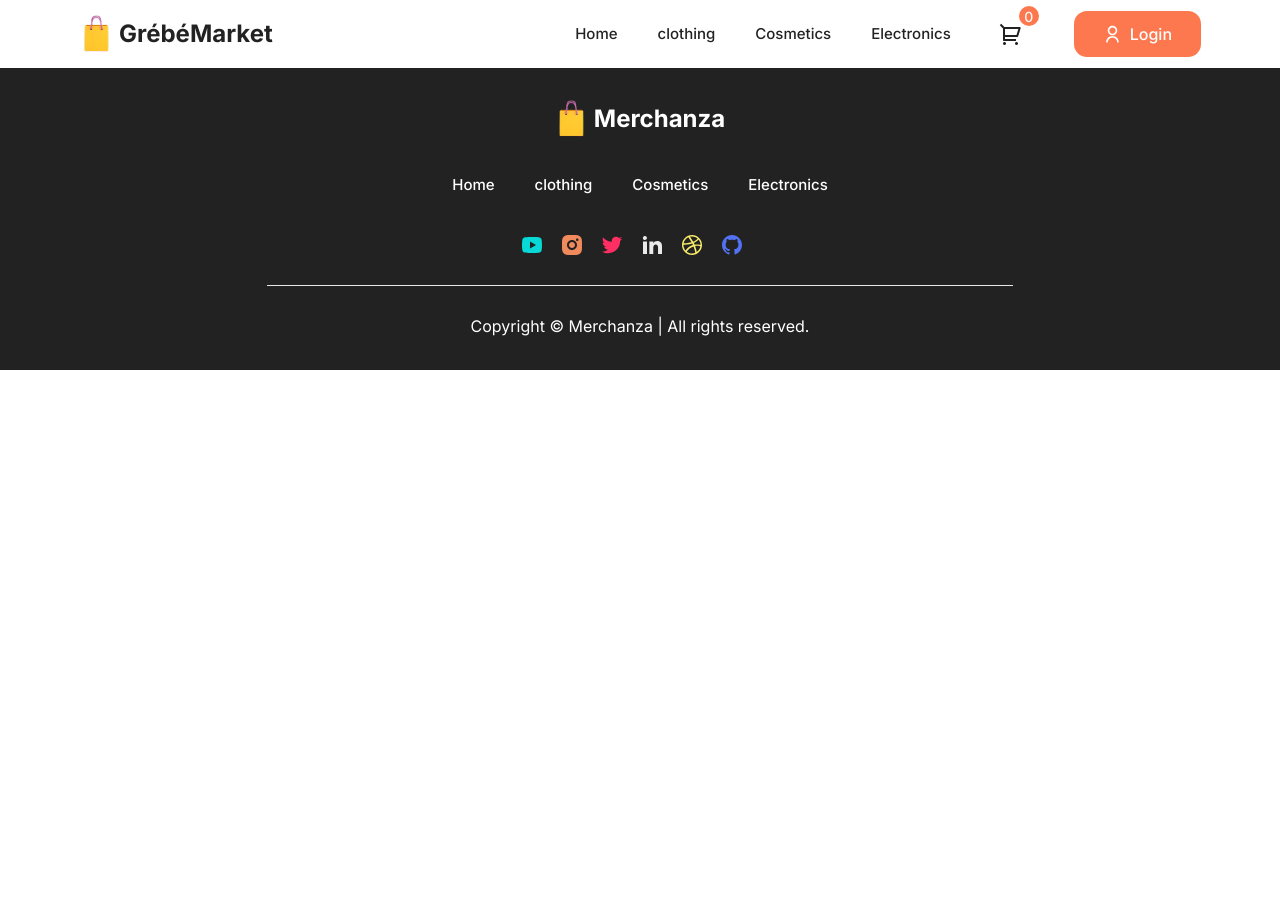
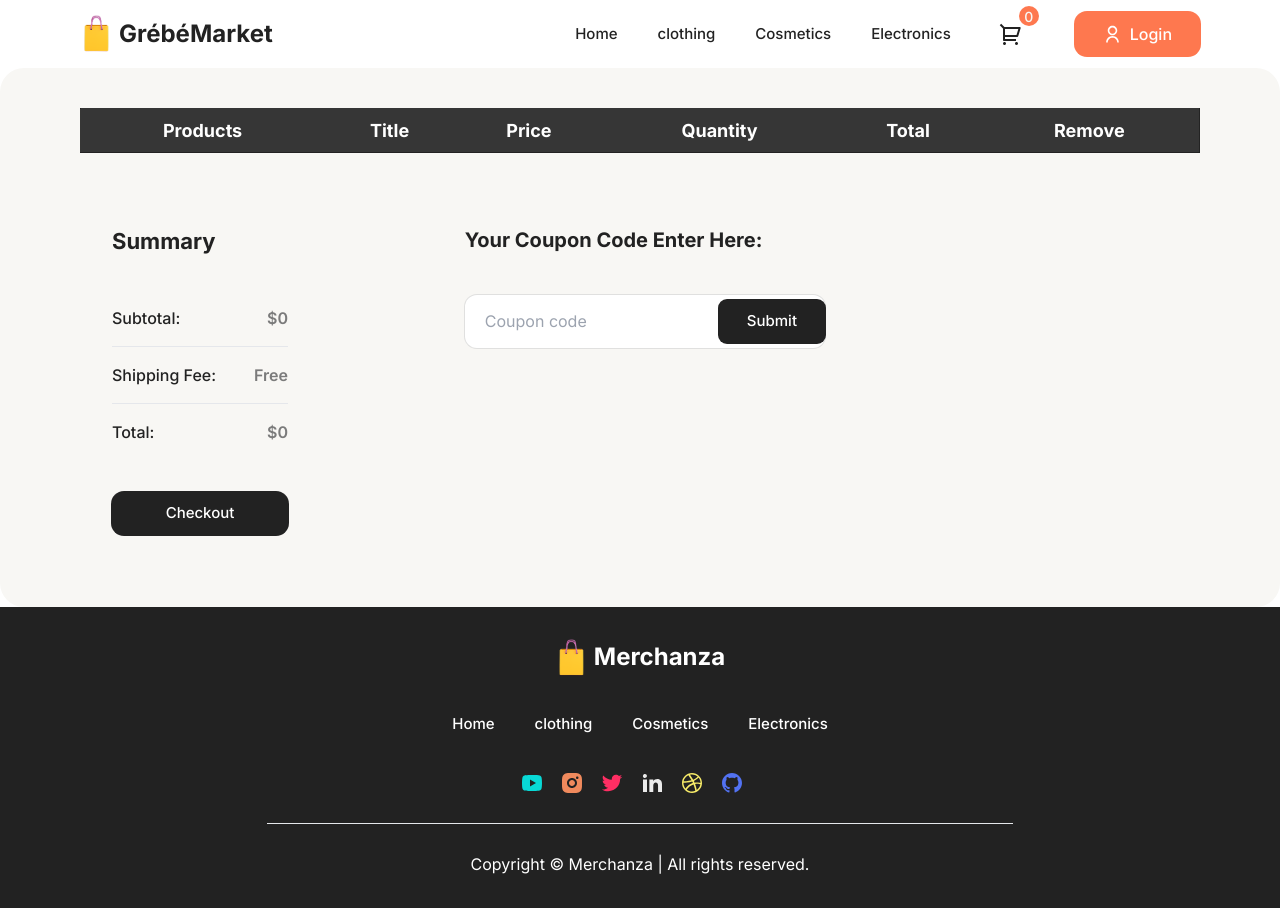
Before and after one commit to koffygeek/Merchanza, a React (Vite) app in the folder frontend/: page /cart-page in a window 1280 px wide. Before the commit the page ends 800 px from the top, so only its background shows below. Built offline with nearby package versions, Linux system fonts and the light colour scheme; a web font is replaced by a local one.

Commit message:
CartItems style

```diff
--- a/frontend/src/App.jsx
+++ b/frontend/src/App.jsx
@@ -7,6 +7,8 @@ import Footer from "./components/Footer";
 import clothingbanner from "./assets/clothingbanner.png";
 import electronicsbanner from "./assets/electronicsbanner.png";
 import cosmeticsbanner from "./assets/cosmeticsbanner.png";
+import Cart from "./pages/Cart";
+import Login from "./pages/Login.jsx";
 
 export default function App() {
   return (
@@ -35,8 +37,8 @@ export default function App() {
             <Route path="/product/:ProductId" element={<Product />} />
             {/* bug resolved */}
           </Route>
-          {/* <Route path="/cart-page" element={<Cart />} />
-          <Route path="/login" element={<Login />} /> */}
+          <Route path="/cart-page" element={<Cart />} />
+          <Route path="/login" element={<Login />} />
         </Routes>
         <Footer />
       </BrowserRouter>
--- a/frontend/src/components/CartItems.jsx
+++ b/frontend/src/components/CartItems.jsx
@@ -1,7 +1,102 @@
-import React from "react";
+import React, { useContext } from "react";
+import { ShopContext } from "../context/ShopContext";
+import { TbTrash } from "react-icons/tb";
 
 const CartItems = () => {
-  return <div>CartItems</div>;
+  const { all_products, cartItems, removeFromCart } = useContext(ShopContext);
+
+  return (
+    <section className="max-padd-container bg-primary rounded-3xl">
+      <div className="py-10">
+        <table className="w-full mx-auto">
+          <thead>
+            <tr className="border border-tertiary/90 bg-tertiary/90 text-white regular-16 sm:regular-18 text-start py-12">
+              <th className="p-1 py-2">Products</th>
+              <th className="p-1 py-2">Title</th>
+              <th className="p-1 py-2">Price</th>
+              <th className="p-1 py-2">Quantity</th>
+              <th className="p-1 py-2">Total</th>
+              <th className="p-1 py-2">Remove</th>
+            </tr>
+          </thead>
+          <tbody className="border border-slate-900/20">
+            {all_products.map((e) => {
+              if (cartItems[e.id] > 0) {
+                return (
+                  <tr
+                    key={e.id}
+                    className="border-b border-slate-900/20 text-gray-30 p-6medium-14 text-center"
+                  >
+                    <td className="flex items-end justify-center">
+                      <img
+                        src={e.image}
+                        alt="productImg"
+                        height={55}
+                        width={55}
+                        className="rounded-lg ring-1 ring-slate-900/5 m-3 p-1"
+                      />
+                    </td>
+                    <td>
+                      <div className="line-clamp-3">{e.name} </div>
+                    </td>
+                    <td>${e.new_price}</td>
+                    <td className="w-16 h-16 bg-white">{cartItems[e.id]}</td>
+                    <td>${e.new_price * cartItems[e.id]}</td>
+                    <td>
+                      <div className="bold-22 relative left-1/2">
+                        <TbTrash
+                          onClick={() => {
+                            removeFromCart(e.id);
+                          }}
+                        />
+                      </div>
+                    </td>
+                  </tr>
+                );
+              }
+              return null;
+            })}
+          </tbody>
+        </table>
+        {/* cart details */}
+        <div className="flex flex-col justify-between gap-y-16 mt-10 p-8 md:flex-row rounded-md w-full max-w-[777px] ">
+          <div className="flex flex-col gap-8">
+            <h4 className="bold-22">Summary</h4>
+            <div>
+              <div className="flexBetween py-4">
+                <h4 className="medium-16">Subtotal:</h4>
+                <h4 className="text-gray-30 font-semibold">${0} </h4>
+              </div>
+              <hr />
+              <div className="flexBetween py-4">
+                <h4 className="medium-16">Shipping Fee:</h4>
+                <h4 className="text-gray-30 font-semibold">Free </h4>
+              </div>
+              <hr />
+              <div className="flexBetween py-4">
+                <h4 className="medium-16">Total:</h4>
+                <h4 className="text-gray-30 font-semibold">${0} </h4>
+              </div>
+            </div>
+            <button className="btn-dark w-44 rounded-xl">Checkout</button>
+          </div>
+          <div className="flex flex-col gap-10">
+            <h4 className="bold-20 capitalize">Your coupon code enter here:</h4>
+            <div className="flexBetween pl-5 h-[3.3rem] bg-white ring-1 ring-slate-900/10 w-full max-w-[366px] rounded-xl">
+              <input
+                type="text"
+                placeholder="Coupon code"
+                className="bg-transparent border-none outline-none"
+              />
+              <button className="btn-dark rounded-lg relative riht-[0.33rem] ">
+                Submit
+              </button>
+            </div>
+          </div>
+        </div>
+      </div>
+    </section>
+  );
 };
 
 export default CartItems;
--- a/frontend/src/components/Header.jsx
+++ b/frontend/src/components/Header.jsx
@@ -70,7 +70,7 @@ const Header = () => {
               />
             )}
             <div className="flexBetween sm:gap-x-6">
-              <NavLink to={"/"} className={"flex"}>
+              <NavLink to={"/cart-page"} className={"flex"}>
                 <RiShoppingCart2Line className="p-2 h-10 w-10 hover:text-secondary" />
                 <span className="relative flexCenter w-5 h-5 rounded-full bg-secondary text-primary medium-14 -top-2 right-3">
                   {"0"}
--- /dev/null
+++ b/frontend/src/pages/Login.jsx
@@ -0,0 +1,7 @@
+import React from "react";
+
+const Login = () => {
+  return <div>Login</div>;
+};
+
+export default Login;
--- a/frontend/src/pages/cart.jsx
+++ b/frontend/src/pages/cart.jsx
@@ -1,7 +1,7 @@
 import React from "react";
 import CartItems from "../components/CartItems";
 
-const cart = () => {
+const Cart = () => {
   return (
     <div>
       <CartItems />
@@ -9,4 +9,4 @@ const cart = () => {
   );
 };
 
-export default cart;
+export default Cart;
```
